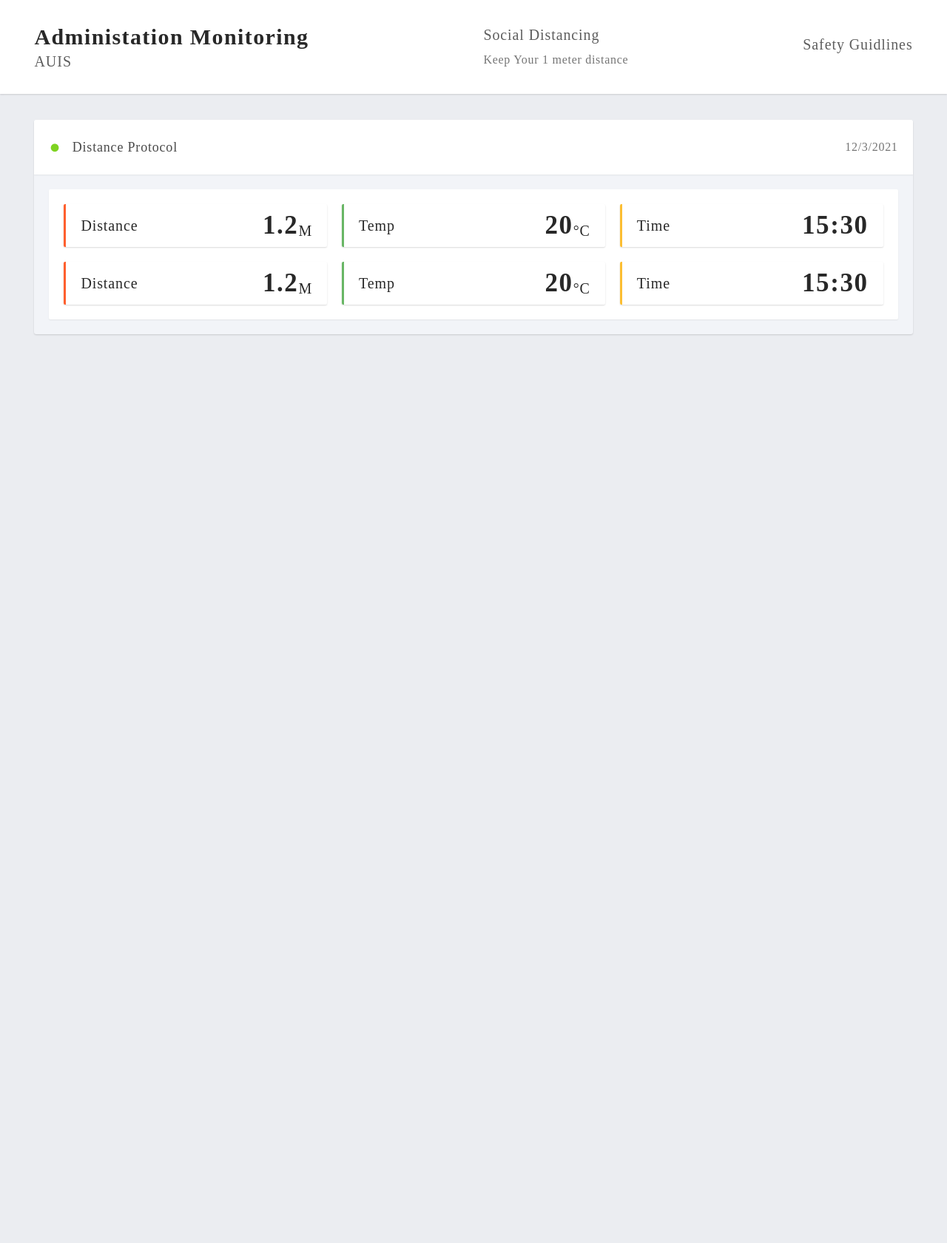
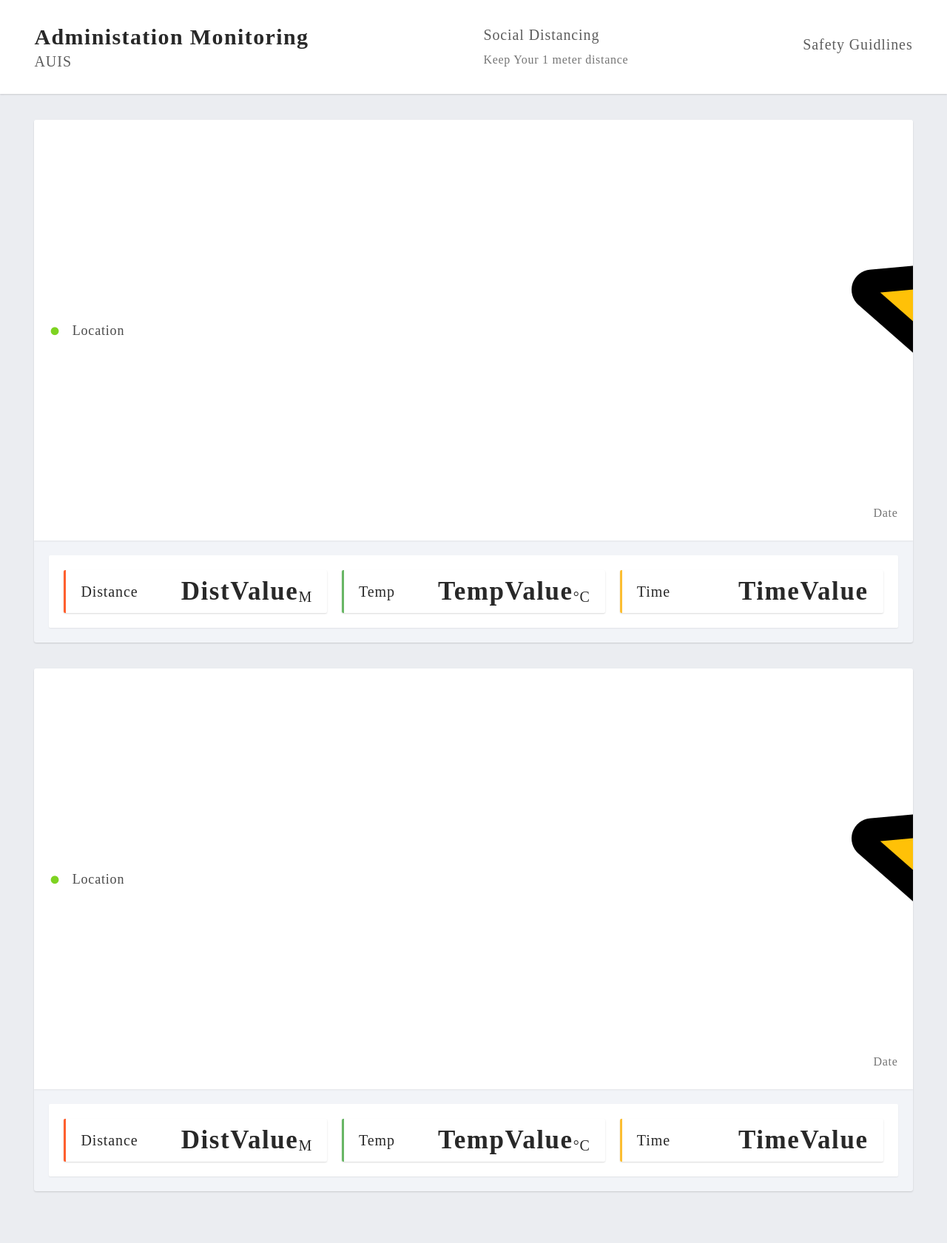
Before and after one commit to Sal306/Distance-Monitoring, a PHP site: page / in a window 1280 px wide. Shown: the whole page at 74% size. Before the commit the page ends 453 px from the top, so only its background shows below. Run offline with PHP 8.4, Linux system fonts and the light colour scheme; some libraries are stand-ins or nearby versions.

Commit message:
Arch 1st

```diff
--- a/index.php
+++ b/index.php
@@ -2,7 +2,7 @@
 <html>
 <head>
 	<meta charset="utf-8">
-	<title>Social Protocol Info</title>
+	<title>GPU Info</title>
 	<link rel="stylesheet" type="text/css" href="ss.css">
 	<link rel="stylesheet" type="text/css" href="https://github.com/TixieBorg/Ethereum-panel/blob/6797e8e7aef50453b1e1236414c31300f7abf37f/css/design.css">
 </head>
@@ -45,9 +45,17 @@
 						<span class="serv__status serv__status--up">
 							&#9679;
 						</span>
-						<h3 class="serv__name">Distance Protocol</h3>
+						<h3 class="serv__name">Location</h3>
 					</div>
-					<div class="serv__ip">12/3/2021</div>
+					<div class="serv__ip">
+							<span>
+								  	<div class="star_container">
+													 <img src="star_empty.png" class="imgempty disable" />
+													 <img src="star_full.png" class="imgfull" />
+									  </div>
+							</span>
+							Date
+				</div>
 				</header>
 				<article class="serv__gpu">
 					<div class="serv__grid-3">
@@ -56,7 +64,7 @@
 								Distance
 							</div>
 							<div class="serv__modNumber">
-								1.2<label class="serv__modUnit">M</label>
+								DistValue<label class="serv__modUnit">M</label>
 							</div>
 						</div>
 
@@ -65,7 +73,7 @@
 								Temp
 							</div>
 							<div class="serv__modNumber">
-								20<label class="serv__modUnit">&deg;C</label>
+								TempValue<label class="serv__modUnit">&deg;C</label>
 							</div>
 						</div>
 
@@ -74,19 +82,42 @@
 								Time
 							</div>
 							<div class="serv__modNumber">
-								15:30<label class="serv__modUnit"></label>
+								TimeValue<label class="serv__modUnit"></label>
 							</div>
 						</div>
 
 
 					</div>
+				</article>
+
+
+			</section>
+			<section class="serv">
+				<header class="serv__head">
+					<div>
+						<span class="serv__status serv__status--up">
+							&#9679;
+						</span>
+						<h3 class="serv__name">Location</h3>
+					</div>
+					<div class="serv__ip">
+						<span>
+							<div class="star_container">
+									 <img src="star_empty.png" class="imgempty disable" />
+									 <img src="star_full.png" class="imgfull" />
+ 							</div>
+						</span>
+						Date
+					</div>
+				</header>
+				<article class="serv__gpu">
 					<div class="serv__grid-3">
 						<div class="serv__mod">
 							<div class="serv__modLabel serv__modLabel--red">
 								Distance
 							</div>
 							<div class="serv__modNumber">
-								1.2<label class="serv__modUnit">M</label>
+								DistValue<label class="serv__modUnit">M</label>
 							</div>
 						</div>
 
@@ -95,7 +126,7 @@
 								Temp
 							</div>
 							<div class="serv__modNumber">
-								20<label class="serv__modUnit">&deg;C</label>
+								TempValue<label class="serv__modUnit">&deg;C</label>
 							</div>
 						</div>
 
@@ -104,7 +135,7 @@
 								Time
 							</div>
 							<div class="serv__modNumber">
-								15:30<label class="serv__modUnit"></label>
+								TimeValue<label class="serv__modUnit"></label>
 							</div>
 						</div>
 
--- a/ss.css
+++ b/ss.css
@@ -316,6 +316,8 @@
 }
 .star_container {
   display: inline-block;
+	width: 25px;
+	height: 25px;
 }
 .disable {
   display: none;
```
Also changed, not shown: js.js (added, +12 -0 lines).
